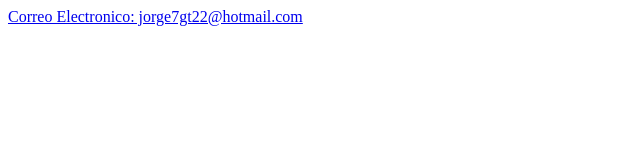
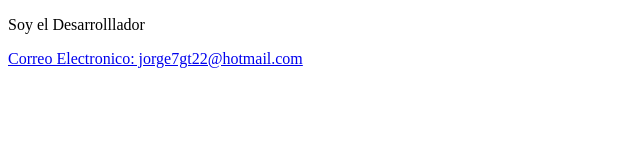
Before and after one commit to jissbossh/sistema-de-registro, a plain HTML site: page contacto.html in a window 1280 px wide. Shown: the whole page, without its empty margins (0-640 px from the left). Drawn offline with Linux system fonts and the light colour scheme.

Commit message:
Update content in file 'contacto.html'

```diff
--- a/contacto.html
+++ b/contacto.html
@@ -6,6 +6,7 @@
         <title>Contacto</title>
     </head>
     <body>
+        <p>Soy el Desarrolllador</p>
         <a href="mailto:jorge7gt22@hotmail.com
 ">Correo Electronico: jorge7gt22@hotmail.com
         </a>
```
